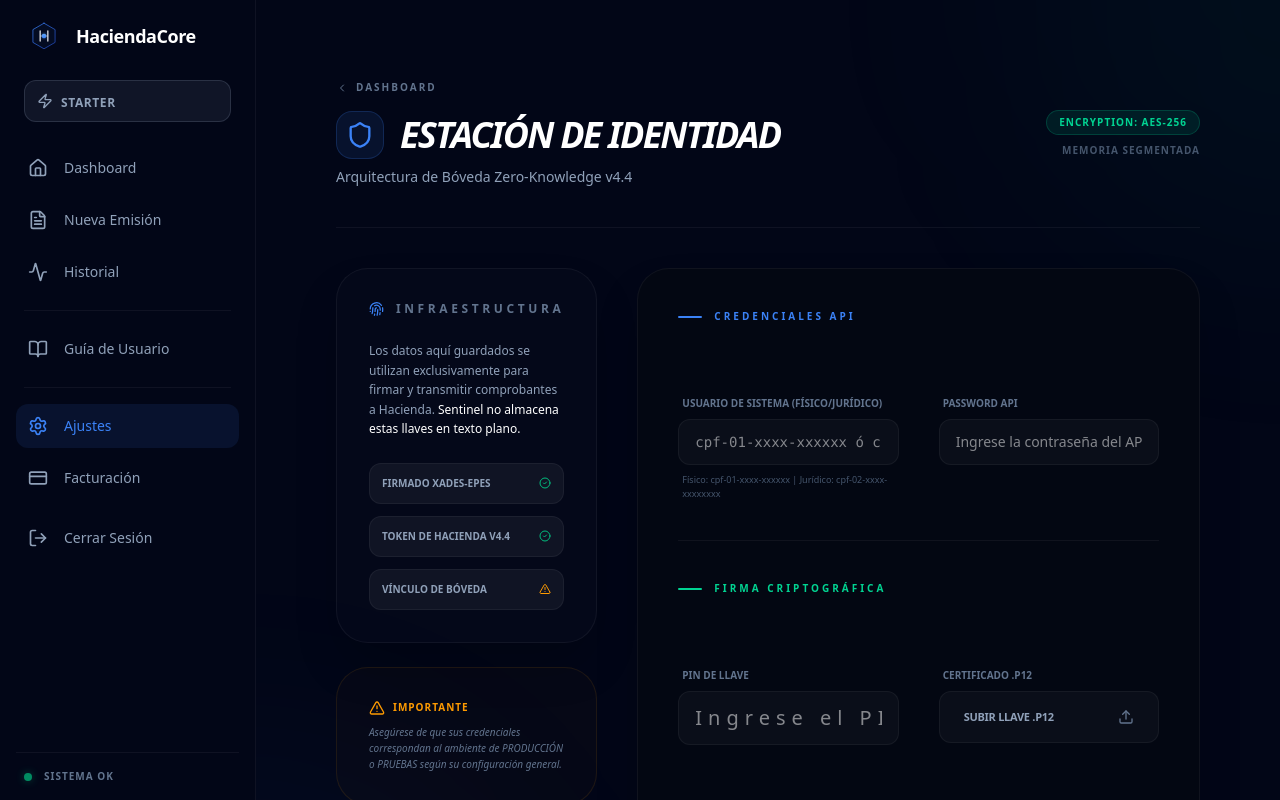
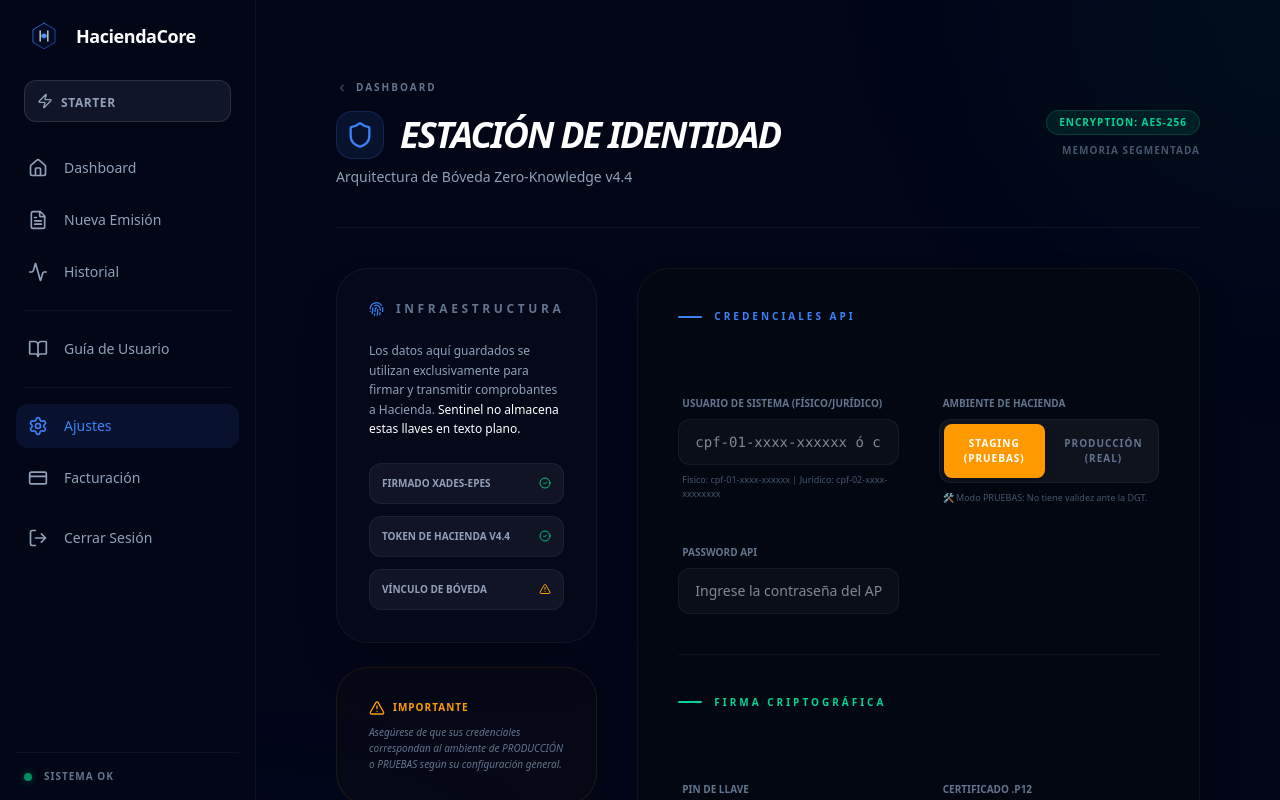
Before and after one commit to eddiemorac-glitch/Hacienda-Core, a Next.js app: page /dashboard/settings in a window 1280 px wide. Built offline with nearby package versions, Linux system fonts and the light colour scheme; no server answers.

Commit message:
MISSION CRITICAL: Production Mode Enabled + Environment Selector UI

```diff
--- a/app/dashboard/settings/page.tsx
+++ b/app/dashboard/settings/page.tsx
@@ -33,7 +33,8 @@ export default function SettingsPage() {
         haciendaUser: "",
         haciendaPass: "",
         haciendaPin: "",
-        haciendaP12: ""
+        haciendaP12: "",
+        haciendaEnv: "staging" as "staging" | "production"
     });
     // Indicadores de configuración existente (no valores reales)
     const [existingConfig, setExistingConfig] = useState({
@@ -54,7 +55,8 @@ export default function SettingsPage() {
                         haciendaUser: org.haciendaUser || "",
                         haciendaPass: "", // Nunca mostramos contraseñas encriptadas
                         haciendaPin: "",   // Nunca mostramos PINs encriptados
-                        haciendaP12: ""    // Solo se carga cuando se sube un nuevo archivo
+                        haciendaP12: "",    // Solo se carga cuando se sube un nuevo archivo
+                        haciendaEnv: (org.haciendaEnv as any) || "staging"
                     });
                     setExistingConfig({
                         hasPass: !!org.hasHaciendaPass,
@@ -190,6 +192,33 @@ export default function SettingsPage() {
 
                             <div className="group/input space-y-2">
                                 <label className="text-[10px] font-black text-slate-500 uppercase ml-1 block group-focus-within/input:text-primary transition-colors">
+                                    Ambiente de Hacienda
+                                </label>
+                                <div className="flex gap-2 p-1 bg-white/5 rounded-xl border border-white/5">
+                                    <button
+                                        type="button"
+                                        onClick={() => setConfig({ ...config, haciendaEnv: 'staging' })}
+                                        className={`flex-1 py-3 rounded-lg text-[10px] font-black uppercase tracking-widest transition-all ${config.haciendaEnv === 'staging' ? 'bg-amber-500 text-white shadow-lg' : 'text-slate-500 hover:text-slate-300'}`}
+                                    >
+                                        Staging (Pruebas)
+                                    </button>
+                                    <button
+                                        type="button"
+                                        onClick={() => setConfig({ ...config, haciendaEnv: 'production' })}
+                                        className={`flex-1 py-3 rounded-lg text-[10px] font-black uppercase tracking-widest transition-all ${config.haciendaEnv === 'production' ? 'bg-primary text-white shadow-lg' : 'text-slate-500 hover:text-slate-300'}`}
+                                    >
+                                        Producción (Real)
+                                    </button>
+                                </div>
+                                <p className="text-[9px] text-slate-600 ml-1">
+                                    {config.haciendaEnv === 'production'
+                                        ? "🚨 Modo REAL: Los documentos tienen validez legal."
+                                        : "🛠️ Modo PRUEBAS: No tiene validez ante la DGT."}
+                                </p>
+                            </div>
+
+                            <div className="group/input space-y-2">
+                                <label className="text-[10px] font-black text-slate-500 uppercase ml-1 block group-focus-within/input:text-primary transition-colors">
                                     Password API {existingConfig.hasPass && <span className="text-emerald-500 ml-2">✓ Configurado</span>}
                                 </label>
                                 <input
--- a/app/settings-actions.ts
+++ b/app/settings-actions.ts
@@ -10,6 +10,7 @@ export async function updateHaciendaConfig(data: {
     haciendaPass: string;
     haciendaPin: string;
     haciendaP12: string;
+    haciendaEnv?: string;
 }) {
     const session = await getServerSession(authOptions);
     if (!session || !(session.user as any).orgId) throw new Error("No autenticado");
@@ -46,6 +47,12 @@ export async function updateHaciendaConfig(data: {
         updatedFields.push('haciendaP12');
     }
 
+    // Ambiente siempre se sincroniza si viene
+    if (data.haciendaEnv) {
+        updateData.haciendaEnv = data.haciendaEnv;
+        updatedFields.push('haciendaEnv');
+    }
+
     // Solo hacer el update si hay algo que actualizar
     if (Object.keys(updateData).length > 0) {
         await prisma.organization.update({
```
Also changed, not shown: 1 other file (tests, documents, lock files or other folders).
